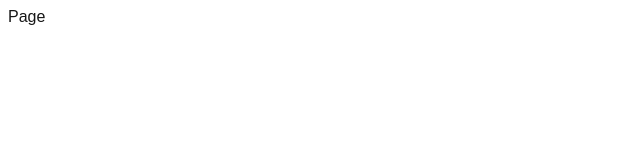
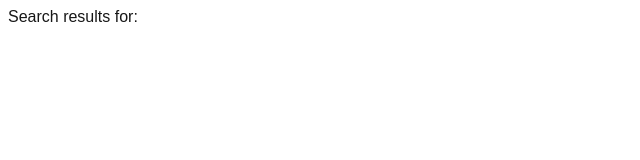
Before and after one commit to gauravshuklarwit/new-web-features, a Next.js app: page /search in a window 1280 px wide. Shown: the top 160 px of the page, without its empty margins (0-640 px from the left). Built offline with nearby package versions, Linux system fonts and the light colour scheme.

Commit message:
Learn searchParams in Next.js

```diff
--- a/src/app/search/page.tsx
+++ b/src/app/search/page.tsx
@@ -1,7 +1,7 @@
-import React from 'react'
+export default async function Page({ searchParams }: { searchParams: Promise<{ [key: string]: string | string[] | undefined }> }) {
+  const query = (await searchParams).query;
 
-export default function Page() {
   return (
-    <div>Page</div>
+    <div>Search results for: {query}</div>
   )
 }
```
Also changed, not shown: src/app/form-component/page.tsx (+5 -3 lines).
